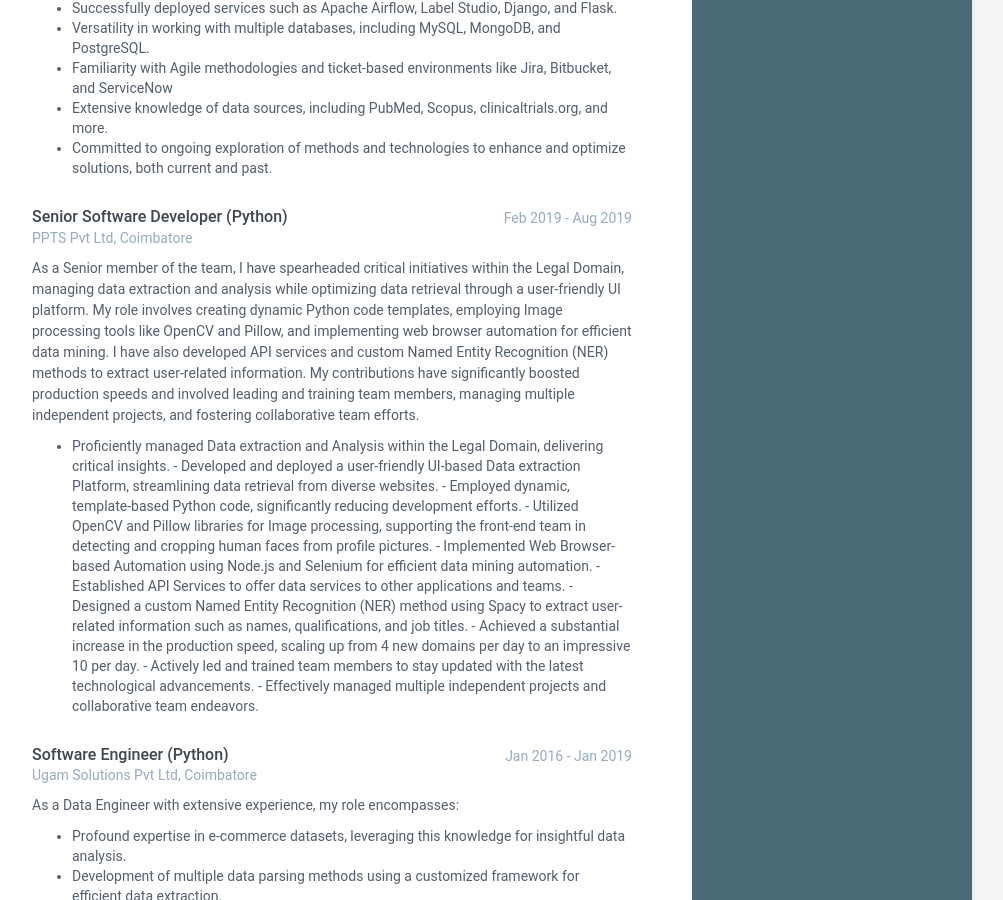
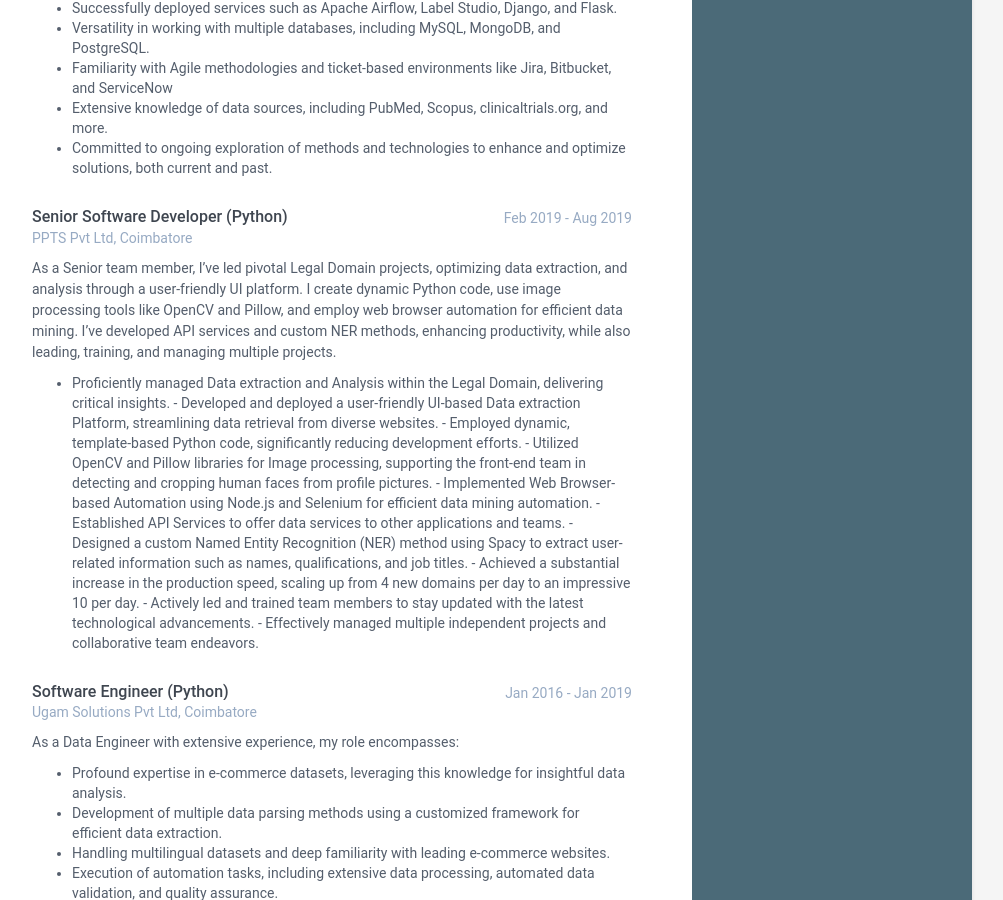
Before and after one commit to dhamodharanrk/online-cv, a Jekyll site: the page built from index.html, in a window 1280 px wide and 900 px high, scrolled down 1500 px. Shown: the whole window, without its empty margins (168-1171 px from the left). Built offline with Jekyll 4.4.1, drawn with Linux system fonts in a browser that asks for light colours.

Commit message:
Update data.yml

```diff
--- a/_data/data.yml
+++ b/_data/data.yml
@@ -112,7 +112,7 @@ experiences:
     time: Feb 2019 - Aug 2019
     company: PPTS Pvt Ltd, Coimbatore
     details: >+
-        As a Senior member of the team, I have spearheaded critical initiatives within the Legal Domain, managing data extraction and analysis while optimizing data retrieval through a user-friendly UI platform. My role involves creating dynamic Python code templates, employing Image processing tools like OpenCV and Pillow, and implementing web browser automation for efficient data mining. I have also developed API services and custom Named Entity Recognition (NER) methods to extract user-related information. My contributions have significantly boosted production speeds and involved leading and training team members, managing multiple independent projects, and fostering collaborative team efforts.
+        As a Senior team member, I've led pivotal Legal Domain projects, optimizing data extraction, and analysis through a user-friendly UI platform. I create dynamic Python code, use image processing tools like OpenCV and Pillow, and employ web browser automation for efficient data mining. I've developed API services and custom NER methods, enhancing productivity, while also leading, training, and managing multiple projects.
 
         - Proficiently managed Data extraction and Analysis within the Legal Domain, delivering critical insights.
         - Developed and deployed a user-friendly UI-based Data extraction Platform, streamlining data retrieval from diverse websites.
```
